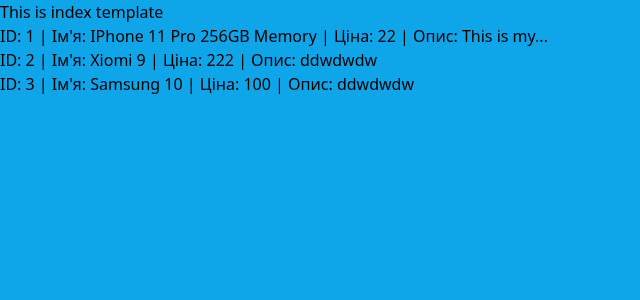
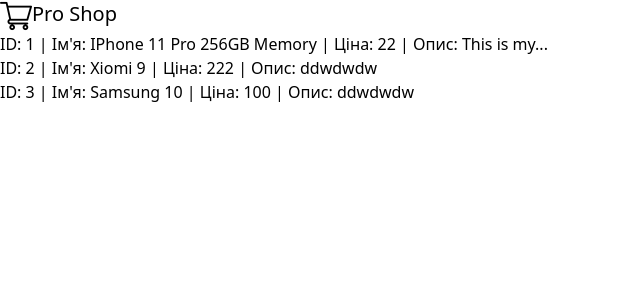
Before and after one commit to alex09qw/django_4, a Django app: page /myapp/ in a window 1280 px wide. Shown: the top 300 px of the page, without its empty margins (0-640 px from the left). Run offline with Django 4.2, Linux system fonts and the light colour scheme; data comes from the database, SQL or seed files in the repository.

Commit message:
logo & tailwind

```diff
--- a/mysite/myapp/static/myapp/styles.css
+++ b/mysite/myapp/static/myapp/styles.css
@@ -538,7 +538,29 @@
   position: static;
 }
 
+.flex {
+  display: flex;
+}
+
+.h-8 {
+  height: 2rem;
+}
+
+.w-8 {
+  width: 2rem;
+}
+
 .bg-sky-500 {
   --tw-bg-opacity: 1;
   background-color: rgb(14 165 233 / var(--tw-bg-opacity));
 }
+
+.text-lg {
+  font-size: 1.125rem;
+  line-height: 1.75rem;
+}
+
+.text-xl {
+  font-size: 1.25rem;
+  line-height: 1.75rem;
+}
--- a/mysite/myapp/templates/myapp/index.html
+++ b/mysite/myapp/templates/myapp/index.html
@@ -6,8 +6,20 @@
     <title> My Website </title>
     <link rel="stylesheet" href="{% static 'myapp/styles.css' %}">
 </head>
-<body class="bg-sky-500">
-    <h1> This is index template </h1>
+<body>
+	<nav>
+		<div>
+			<div>
+				<div>
+					<div class="flex">
+							<img class="h-8 w-8" src="{% static 'myapp/images/shop.png' %}" alt="logo" />
+							<span class="text-xl">Pro Shop</span>
+					</div>
+				</div>
+			</div>
+		</div>
+	</nav>
+
     <h4>
         <!-- <a href="/myapp/items/{{ item.id }}/"></a> -->
         {% for item in items %}
```
Also changed, not shown: mysite/myapp/static/myapp/images/shop.png (added), 1 other file.
